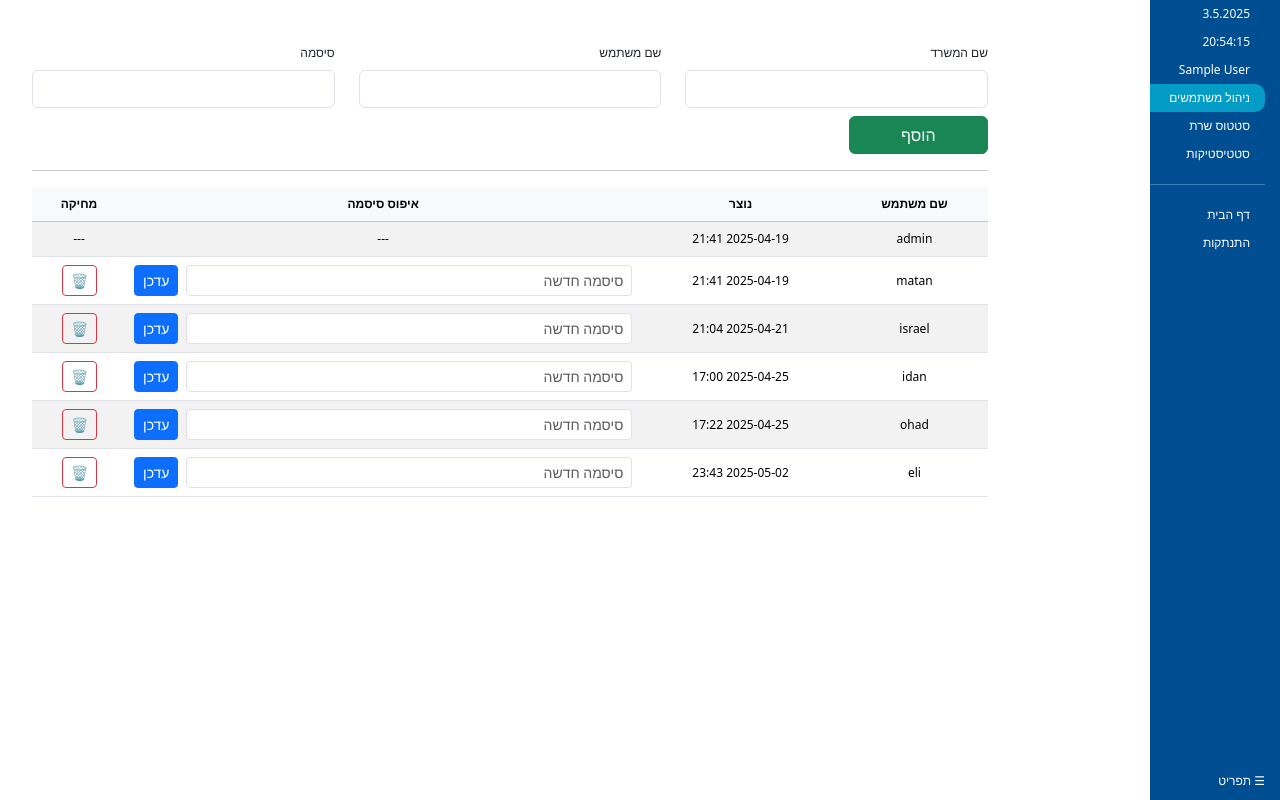
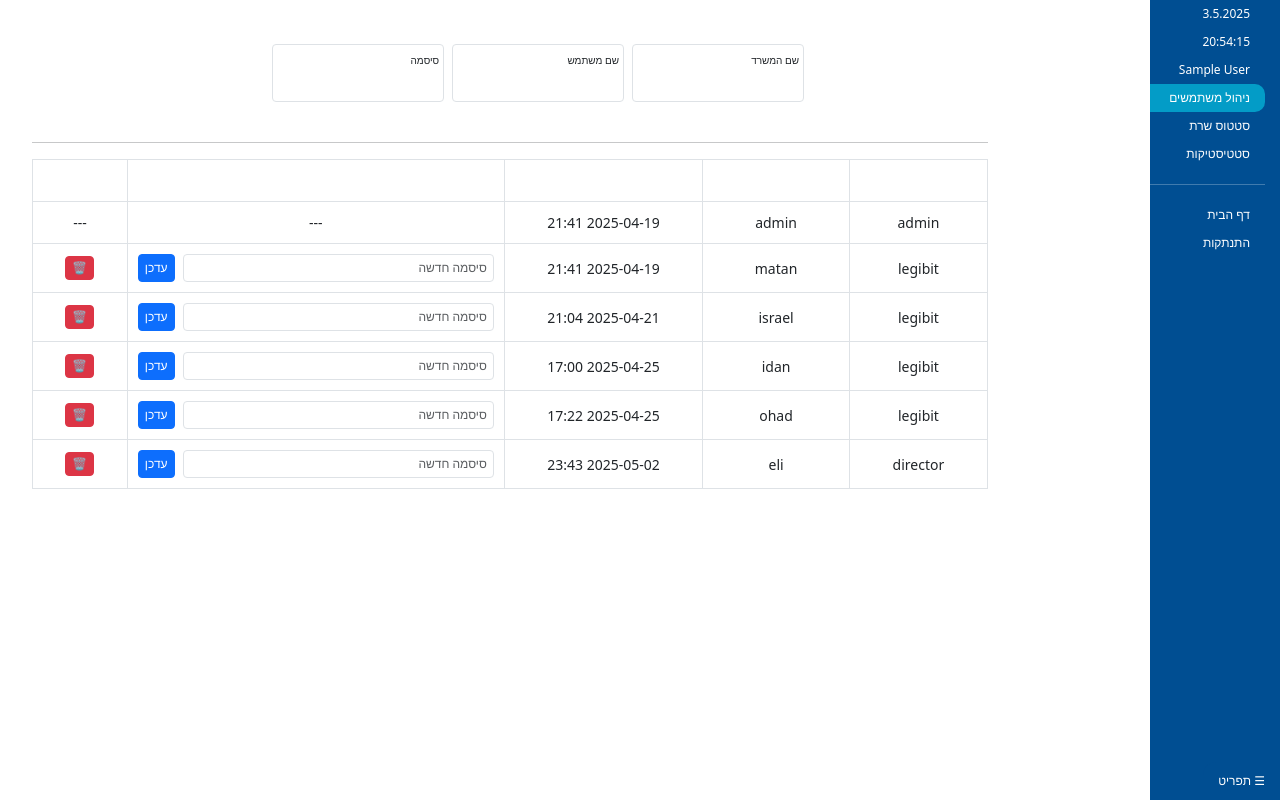
Before and after one commit to webserver0518/LawOffice, a Flask app: page /base_dashboard in a window 1280 px wide. Run offline with Flask 3, Linux system fonts and the light colour scheme; the visitor is signed in with stand-in values (Sample User, id 1); some libraries are stand-ins or nearby versions; some web fonts are replaced.

Commit message:
active users

```diff
--- a/app/data/indexs/index.json
+++ b/app/data/indexs/index.json
@@ -1,3 +1,3 @@
 {
-  "num_of_cases": 21
+  "num_of_cases": 23
 }
--- a/app/data/users.json
+++ b/app/data/users.json
@@ -8,7 +8,7 @@
   {
     "office_name": "legibit",
     "username": "matan",
-    "password": "scrypt:32768:8:1$24NrOKMdcYlhis2I$a09e5c096800020b980c3e28ab66767587746762926a406ae841cee2d8971e1c08477628e00c3618c095e0f007231afc8dcedba09b6dc7be2fc27ec1365a4127",
+    "password": "scrypt:32768:8:1$SPsanWMMXdP0EYcA$26057625be065cf05cc0ff9a3845b0a159f2ea6ec71ec2e1e3e45616a102d68ef0f93f51b3d4a786bdb85f2c500ec76a22b7d7a9232a9d4df6579bd9eed7afcc",
     "created_at": "2025-04-19 21:41"
   },
   {
--- a/app/routes/client.py
+++ b/app/routes/client.py
@@ -140,19 +140,15 @@ def client_create():
     index_officename_name = "index-" + office_name
 
     index_officename_file = DataManager.load_json_from_data_indexs(index_officename_name, on_fail_return={})
-    index_officename_file[case_serial_number] = case_data['case_title']
+    index_officename_file[case_serial_number] = case_data
     DataManager.save_json_to_data_indexs(index_officename_name, index_officename_file)
 
-    print(case_data)
-
     files = [fs for fs in request.files.getlist('files') if fs.filename]
-    print('len(files): ' + str(len(files)))
 
     for fs in files:
         if not fs or fs.filename == '':
             continue
         dest_key = f"{office_name}/{case_serial_number}/{fs.filename}"
-        print(dest_key)
         S3Manager.upload(fs, dest_key)
 
     flash('התיק נוסף בהצלחה', 'success')
@@ -169,10 +165,16 @@ def get_active_cases():
 
     # {'1': 'תיק עבודה', '2': 'תביעה אזרחית', ...}
     idx = DataManager.load_json_from_data_indexs(index_name, on_fail_return={})
+    print(idx)
 
     cases = [
-        {"serial": int(sn), "title": title}
-        for sn, title in idx.items()
+        {
+         "serial": int(sn),
+         "case_title": case_data["case_title"],
+         "client_name": case_data["client_name"],
+         "category": case_data["category"]
+         }
+        for sn, case_data in idx.items()
     ]
     cases.sort(key=lambda c: c["serial"])
 
--- a/app/static/css/admin_components/users_management.css
+++ b/app/static/css/admin_components/users_management.css
@@ -0,0 +1,87 @@
+/* ───── משתני צבע לאחידות ───── */
+:root {
+    --c-danger: #dc3545;
+    --c-danger-dark: #c82333;
+}
+
+/* ───── טופס הוספה ───── */
+#addUserForm {
+    margin-bottom: 40px;
+}
+
+.fixed-input {
+    width: 180px;
+}
+
+.form-floating>.form-control-sm {
+    height: calc(1.4rem + 2px);
+    padding: .15rem .5rem;
+    font-size: .85rem;
+    line-height: 1.1;
+}
+
+.form-floating>label {
+    font-size: 10px;
+    padding: .5rem .5rem;
+}
+
+/* כפתור הוסף – תכלת קבוע, כהה בריחוף */
+.btn-add {
+    background: var(--blue-13);
+    border-color: var(--blue-13);
+    color: #fff
+}
+
+.btn-add:hover {
+    background: var(--blue-15);
+    border-color: var(--blue-15);
+    color: #fff;
+}
+
+/* ───── טבלה ───── */
+#usersTable {
+    width: 100%;
+    border-collapse: collapse;
+    font-size: 14px;
+}
+
+#usersTable thead {
+    background: var(--blue-15);
+    color: #fff;
+}
+
+#usersTable tbody tr {
+    background: #fff;
+    transition: background-color .15s ease;
+}
+
+#usersTable tbody tr:hover {
+    background: var(--blue-13);
+    color: #fff;
+}
+
+#usersTable th,
+#usersTable td {
+    padding: 10px;
+    border: 1px solid #dee2e6;
+}
+
+/* שדות/כפתורים קטנים בתוך הטבלה */
+.small-btn,
+#usersTable input.form-control {
+    font-size: 12px;
+    padding: 2px 6px;
+}
+
+/* כפתור מחיקה – אדום קבוע, כהה בריחוף */
+.btn-delete {
+    background: var(--c-danger) !important;
+    border-color: var(--c-danger) !important;
+    color: #fff !important;
+}
+
+.btn-delete:hover {
+    background: var(--c-danger-dark) !important;
+    border-color: var(--c-danger-dark) !important;
+    color: #fff !important;
+}
--- a/app/static/js/client_components/active_cases.js
+++ b/app/static/js/client_components/active_cases.js
@@ -10,7 +10,10 @@
           return;
         }
         tbody.innerHTML = rows.map(r =>
-          `<tr><td>${r.serial}</td><td>${r.title}</td></tr>`
+          `<tr><td>${r.serial}</td>
+          <td>${r.case_title}</td></tr>
+          <td>${r.client_name}</td></tr>
+          <td>${r.category}</td></tr>`
         ).join('');
       })
       .catch(err => {
--- a/app/templates/admin_components/users_management.html
+++ b/app/templates/admin_components/users_management.html
@@ -1,31 +1,47 @@
-<!-- templates/admin_components/user_managment.html -->
-<div class="container py-4">
+<!-- templates/admin_components/users_management.html -->
+<div class="container-fluid py-4">
 
-  <!-- טופס הוספת משתמש חדש -->
-  <form id="addUserForm" class="row gy-2 align-items-end">
-    <div class="col-sm-4">
-      <label class="form-label">שם המשרד</label>
-      <input name="office_name" class="form-control" required autocomplete="off">
+  <!-- טופס הוספת משתמש -->
+  <form id="addUserForm"
+        class="row g-2 align-items-center justify-content-center">
+
+    <!-- שם משרד -->
+    <div class="col-auto form-floating fixed-input">
+      <input id="officeName" name="office_name"
+             class="form-control form-control-sm"
+             placeholder="שם המשרד" required autocomplete="off">
+      <label for="officeName">שם המשרד</label>
     </div>
-    <div class="col-sm-4">
-      <label class="form-label">שם משתמש</label>
-      <input name="username" class="form-control" required autocomplete="off">
+
+    <!-- שם משתמש -->
+    <div class="col-auto form-floating fixed-input">
+      <input id="userName" name="username"
+             class="form-control form-control-sm"
+             placeholder="שם משתמש" required autocomplete="off">
+      <label for="userName">שם משתמש</label>
     </div>
-    <div class="col-sm-4">
-      <label class="form-label">סיסמה</label>
-      <input name="password" type="password" class="form-control" required>
+
+    <!-- סיסמה -->
+    <div class="col-auto form-floating fixed-input">
+      <input id="userPass" name="password" type="password"
+             class="form-control form-control-sm"
+             placeholder="סיסמה" required>
+      <label for="userPass">סיסמה</label>
     </div>
-    <div class="col-sm-2">
-      <button class="btn btn-success w-100">הוסף</button>
+
+    <!-- כפתור הוסף -->
+    <div class="col-auto d-grid">
+      <button class="btn btn-add btn-sm">הוסף</button>
     </div>
   </form>
 
   <hr>
 
-  <!-- טבלת משתמשים קיימים -->
-  <table class="table table-striped text-center align-middle" id="usersTable">
-    <thead class="table-light">
+  <!-- טבלת משתמשים -->
+  <table id="usersTable" class="text-center align-middle w-100">
+    <thead>
       <tr>
+        <th>שם המשרד</th>
         <th>שם משתמש</th>
         <th>נוצר</th>
         <th>איפוס סיסמה</th>
@@ -35,24 +51,26 @@
     <tbody>
       {% for u in users %}
       <tr>
+        <td>{{ u.office_name }}</td>
         <td>{{ u.username }}</td>
         <td>{{ u.created_at }}</td>
 
-        <!-- איפוס / עדכון סיסמה (לאדמין עצמו אין) -->
+        <!-- איפוס/עדכון סיסמה -->
         <td>
           {% if u.username != 'admin' %}
           <form onsubmit="updateUser(event, '{{ u.username }}')" class="d-flex gap-2">
-            <input type="password" name="password" class="form-control form-control-sm"
+            <input type="password" name="password"
+                   class="form-control form-control-sm"
                    placeholder="סיסמה חדשה" required>
-            <button class="btn btn-primary btn-sm">עדכן</button>
+            <button class="btn btn-primary btn-sm small-btn">עדכן</button>
           </form>
           {% else %} --- {% endif %}
         </td>
 
-        <!-- מחיקת משתמש (לאדמין עצמו אין) -->
+        <!-- מחיקה -->
         <td>
           {% if u.username != 'admin' %}
-          <button class="btn btn-outline-danger btn-sm"
+          <button class="btn btn-delete btn-sm small-btn"
                   onclick="deleteUser('{{ u.username }}')">🗑</button>
           {% else %} --- {% endif %}
         </td>
--- a/app/templates/client_components/active_cases.html
+++ b/app/templates/client_components/active_cases.html
@@ -5,8 +5,10 @@
 <table class="table table-striped table-sm text-center" id="activeCasesTable">
     <thead class="table-primary">
     <tr>
-        <th style="width: 25%">מספר סידורי</th>
+        <th>מספר סידורי</th>
         <th>שם התיק</th>
+        <th>שם לקוח</th>
+        <th>קטגוריה</th>
     </tr>
     </thead>
     <tbody>
```
Also changed, not shown: app/data/indexs/index-legibit.json (+10 -4 lines), app/data/logins.json (+72 -0 lines).
